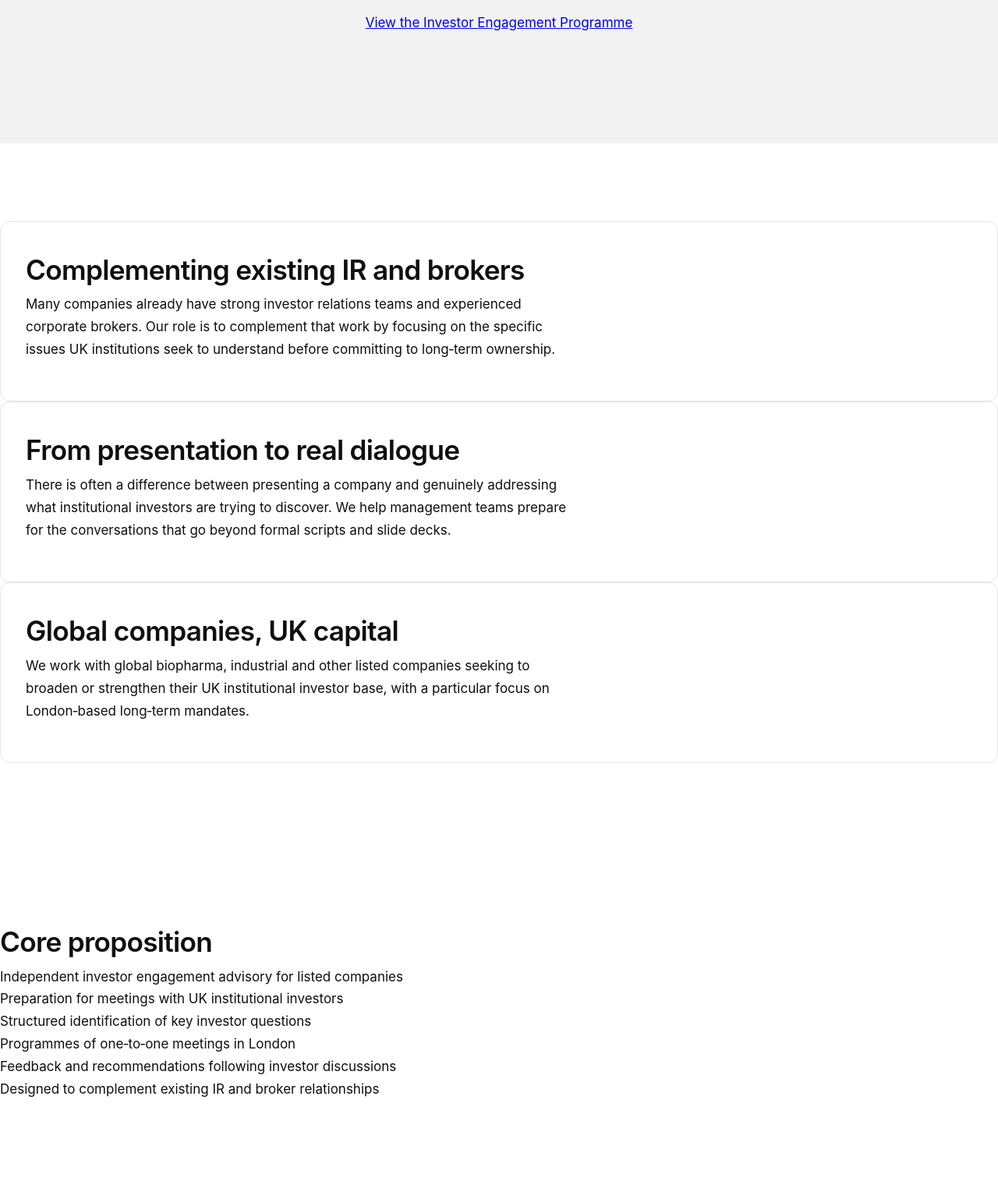
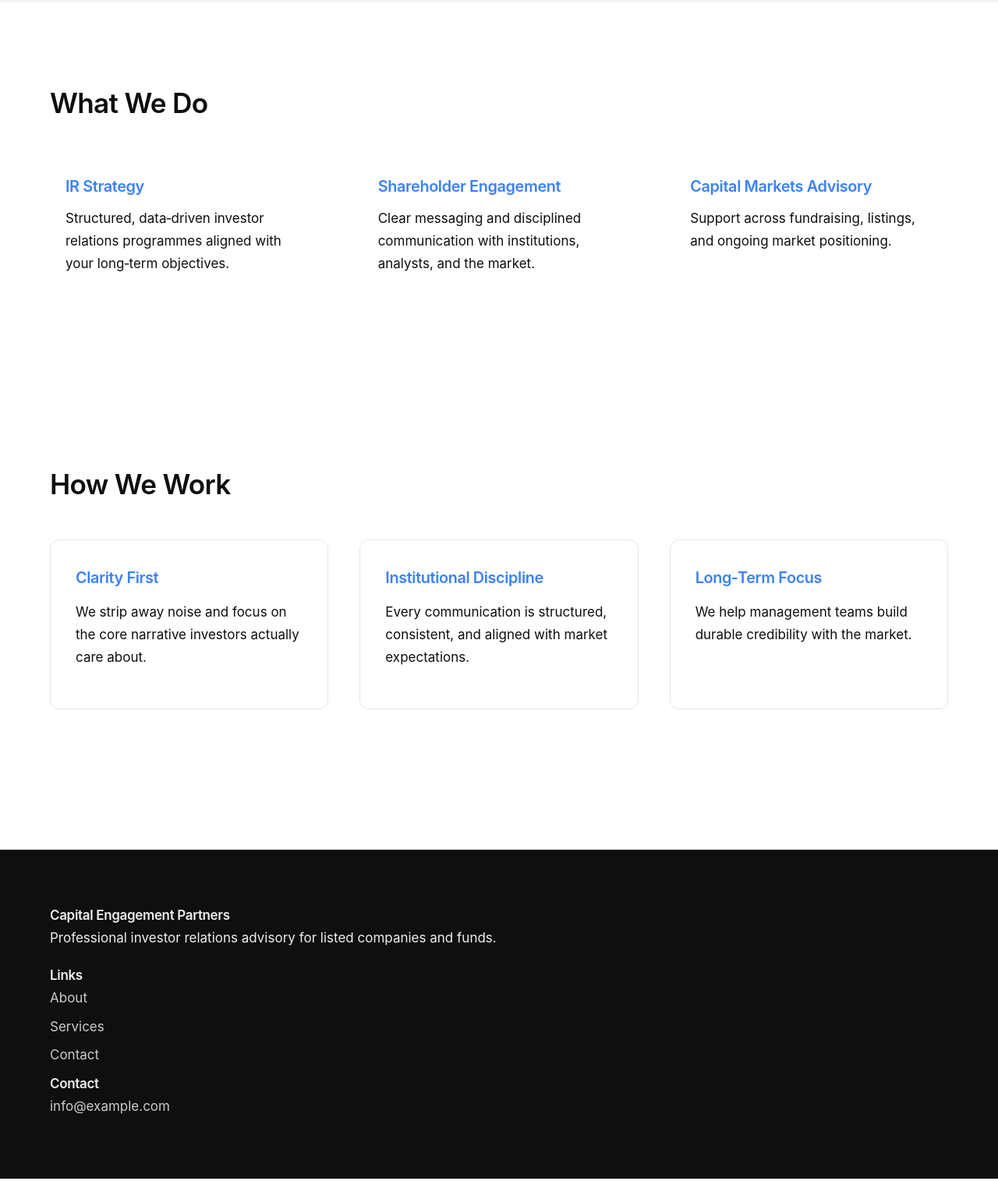
Before and after one commit to Capitalengagementpartners/Capitalengagementpartners, a plain HTML site: page index.html in a window 1280 px wide. Shown: the part 662-2177 px from the top of the page at 78% size. Drawn offline with Linux system fonts and the light colour scheme.

Commit message:
Revise index.html for improved layout and content
Updated the HTML structure and content for better clarity and navigation.

```diff
--- a/index.html
+++ b/index.html
@@ -2,90 +2,103 @@
 <html lang="en">
 <head>
   <meta charset="UTF-8">
-  <title>Capital Engagement Partners | Investor Engagement to UK Institutions</title>
+  <meta name="viewport" content="width=device-width, initial-scale=1.0">
+  <title>Capital Engagement Partners</title>
   <link rel="stylesheet" href="styles.css">
 </head>
 
 <body>
 
-<header class="site-header">
-  <div class="logo">
-    <img src="logo.png" alt="Capital Engagement Partners logo" style="width:180px; height:auto;">
+  <!-- NAVIGATION -->
+  <header>
+    <div class="container" style="padding: 30px 0; display: flex; justify-content: space-between; align-items: center;">
+      <h2 style="font-weight: 700;">Capital Engagement Partners</h2>
+      <nav>
+        <a href="#" style="margin-left: 30px; text-decoration: none; color: #0F0F0F;">About</a>
+        <a href="#" style="margin-left: 30px; text-decoration: none; color: #0F0F0F;">Services</a>
+        <a href="#" style="margin-left: 30px; text-decoration: none; color: #0F0F0F;">Contact</a>
+      </nav>
     </div>
-  <nav class="nav">
-    <a href="index.html" class="active">Home</a>
-    <a href="firm.html">Firm</a>
-    <a href="programme.html">Investor Engagement Programme</a>
-    <a href="contact.html">Contact</a>
-  </nav>
   </header>
 
-<main>
+  <!-- HERO -->
   <section class="hero">
-    <div class="hero-content">
-      <h1>Focused investor engagement for global companies seeking long‑term UK shareholders.</h1>
-      <p>
-        Capital Engagement Partners is an independent advisory firm working with listed companies
-        worldwide to deepen and strengthen their relationships with London‑based institutional investors.
-        The emphasis is on substance: understanding the questions that matter to professional investors
-        and preparing management teams for the discussions that shape long‑term shareholding decisions.
-      </p>
-      <a href="programme.html" class="btn-primary">View the Investor Engagement Programme</a>
+    <div class="container">
+      <h1>Investor Relations, Done Properly</h1>
+      <p>Clear communication, disciplined strategy, and institutional‑grade execution for listed companies and funds.</p>
+      <a class="cta-btn" href="#">Get in touch</a>
     </div>
   </section>
 
-  <section class="grid">
+  <!-- FEATURES -->
+  <section>
+    <div class="container">
+      <h2>What We Do</h2>
+
+      <div class="features">
+        <div class="feature">
+          <h3>IR Strategy</h3>
+          <p>Structured, data‑driven investor relations programmes aligned with your long‑term objectives.</p>
+        </div>
+
+        <div class="feature">
+          <h3>Shareholder Engagement</h3>
+          <p>Clear messaging and disciplined communication with institutions, analysts, and the market.</p>
+        </div>
+
+        <div class="feature">
+          <h3>Capital Markets Advisory</h3>
+          <p>Support across fundraising, listings, and ongoing market positioning.</p>
+        </div>
+      </div>
+    </div>
+  </section>
+
+  <!-- CARDS -->
+  <section>
+    <div class="container">
+      <h2>How We Work</h2>
+
+      <div class="card-grid">
+
         <div class="card">
-      <h2>Complementing existing IR and brokers</h2>
-      <p>
-        Many companies already have strong investor relations teams and experienced corporate brokers.
-        Our role is to complement that work by focusing on the specific issues UK institutions seek to
-        understand before committing to long‑term ownership.
-      </p>
+          <h3>Clarity First</h3>
+          <p>We strip away noise and focus on the core narrative investors actually care about.</p>
         </div>
 
         <div class="card">
-      <h2>From presentation to real dialogue</h2>
-      <p>
-        There is often a difference between presenting a company and genuinely addressing what
-        institutional investors are trying to discover. We help management teams prepare for the
-        conversations that go beyond formal scripts and slide decks.
-      </p>
+          <h3>Institutional Discipline</h3>
+          <p>Every communication is structured, consistent, and aligned with market expectations.</p>
         </div>
 
         <div class="card">
-      <h2>Global companies, UK capital</h2>
-      <p>
-        We work with global biopharma, industrial and other listed companies seeking to broaden or
-        strengthen their UK institutional investor base, with a particular focus on London‑based
-        long‑term mandates.
-      </p>
+          <h3>Long‑Term Focus</h3>
+          <p>We help management teams build durable credibility with the market.</p>
+        </div>
+
+      </div>
     </div>
   </section>
 
-  <section class="highlight">
-    <h2>Core proposition</h2>
-    <div class="columns">
-      <ul>
-        <li>Independent investor engagement advisory for listed companies</li>
-        <li>Preparation for meetings with UK institutional investors</li>
-        <li>Structured identification of key investor questions</li>
-      </ul>
-      <ul>
-        <li>Programmes of one‑to‑one meetings in London</li>
-        <li>Feedback and recommendations following investor discussions</li>
-        <li>Designed to complement existing IR and broker relationships</li>
-      </ul>
+  <!-- FOOTER -->
+  <footer>
+    <div class="container">
+      <div>
+        <h4>Capital Engagement Partners</h4>
+        <p>Professional investor relations advisory for listed companies and funds.</p>
       </div>
-  </section>
-</main>
 
-<footer class="site-footer">
-  <div>© Capital Engagement Partners</div>
-  <div class="footer-links">
-    <a href="firm.html">Firm</a>
-    <a href="programme.html">Programme</a>
-    <a href="contact.html">Contact</a>
+      <div>
+        <h4>Links</h4>
+        <a href="#">About</a>
+        <a href="#">Services</a>
+        <a href="#">Contact</a>
+      </div>
+
+      <div>
+        <h4>Contact</h4>
+        <a href="mailto:info@example.com">info@example.com</a>
+      </div>
     </div>
   </footer>
 
```
Lines whose indentation alone changed are shown as unchanged.
